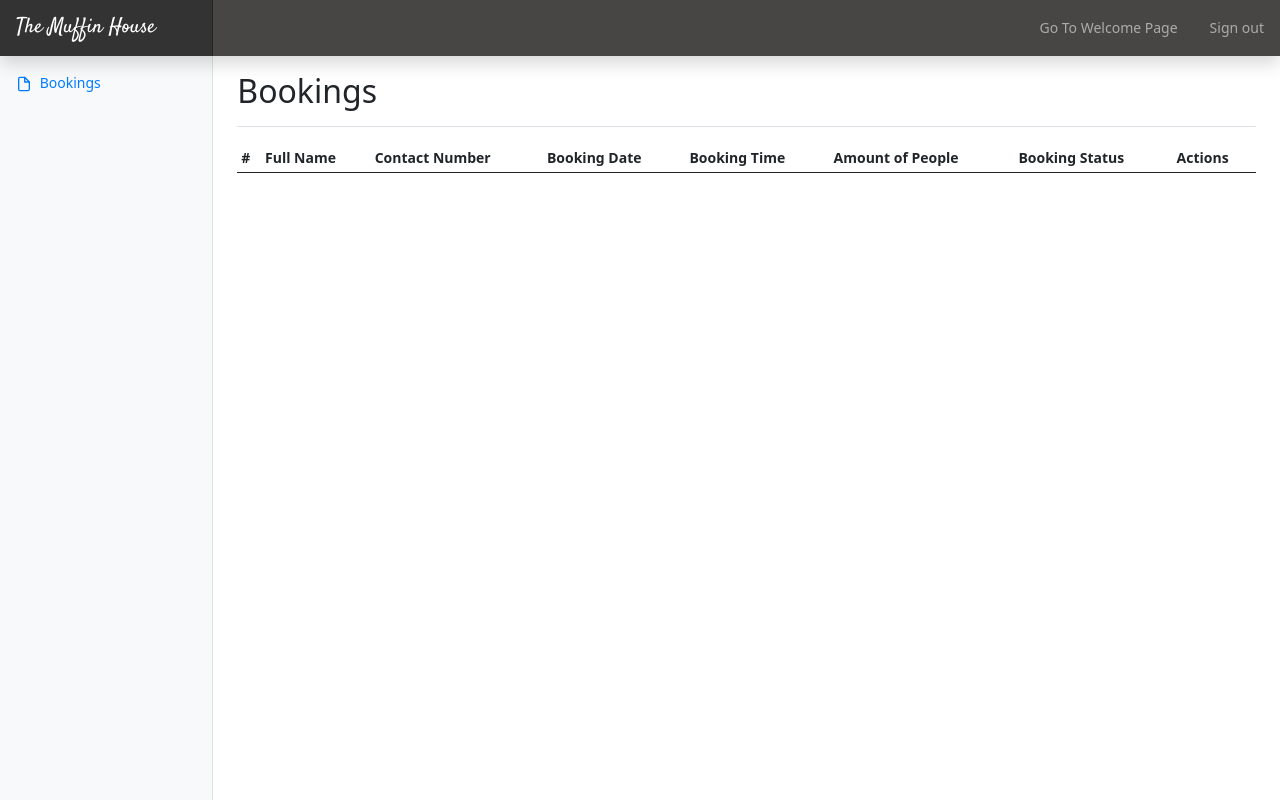
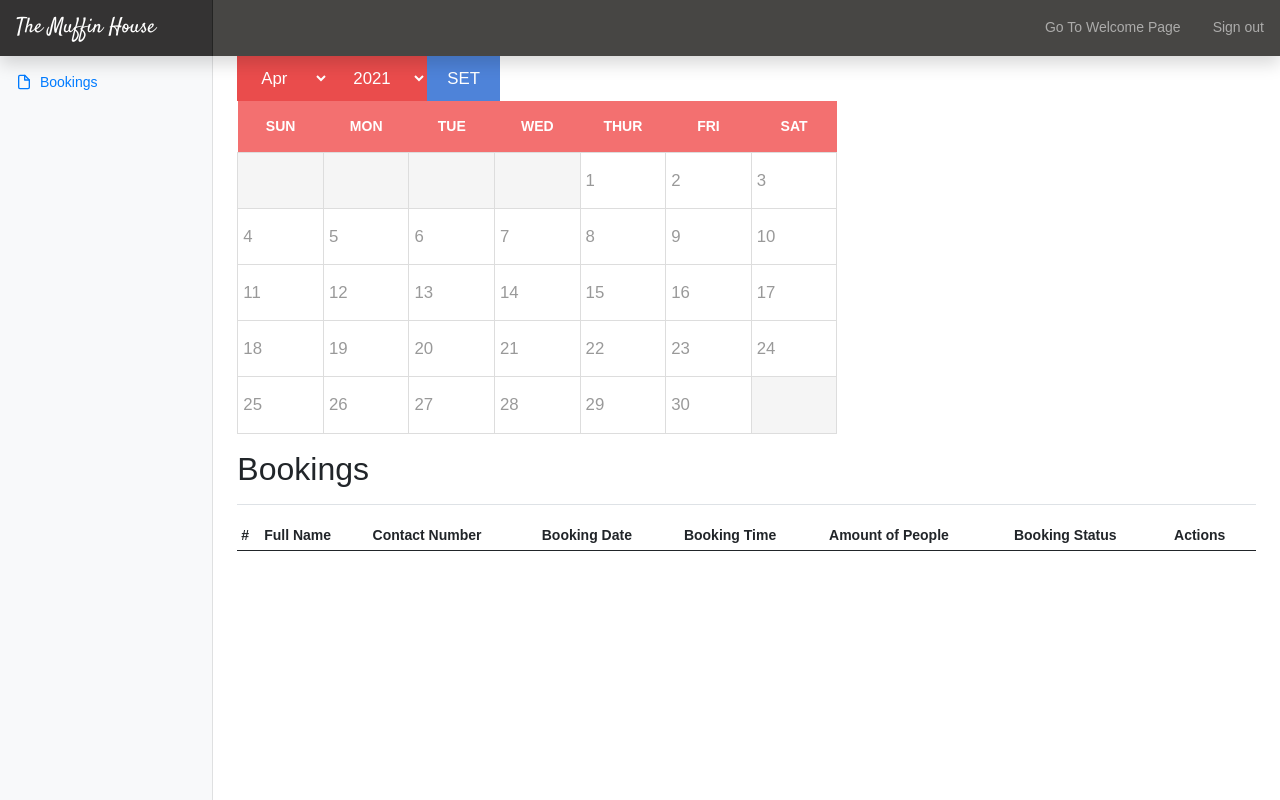
Before and after one commit to likweitan/restaurant-website, a PHP site: page /admin/index.php in a window 1280 px wide. Run offline with PHP 8.4, Linux system fonts and the light colour scheme; data that the repository does not hold is empty.

Commit message:
add calender in admin page

```diff
--- /dev/null
+++ b/admin/calendar.css
@@ -0,0 +1,91 @@
+/* [CONTAINER] */
+#cal-wrap { max-width: 600px; }
+
+/* [PERIOD SELECTOR] */
+#cal-date { display: flex; }
+#cal-mth, #cal-yr, #cal-set {
+  box-sizing: border-box;
+  padding: 10px 20px;
+  font-size: 1.2em;
+  border: 0;
+  color: #fff;
+}
+#cal-mth, #cal-yr { background: #ea4c4c; }
+#cal-set { background: #4e83d9; }
+
+/* [CALENDAR] */
+#calendar {
+  width: 100%;
+  border-collapse: collapse;
+}
+#calendar tr.head td {
+  font-weight: bold;
+  text-transform: uppercase;
+  color: #fff;
+  background: #f37070;
+  padding: 15px;
+  text-align: center;
+}
+#calendar tr.day td {
+  border: 1px solid #ddd;
+  width: 14.28%;
+  padding: 15px 5px;
+  vertical-align: top;
+}
+#calendar tr.day td:hover {
+  background: #fff9e4;
+  cursor: pointer;
+}
+#calendar tr td.blank {
+  background: #f5f5f5;
+}
+#calendar .dd {
+  font-size: 1.2em;
+  color: #999;
+}
+#calendar .evt {
+  margin-top: 5px;
+  font-size: 0.8em;
+  font-weight: bold;
+  overflow: hidden;
+  color: #ff5d5d;
+}
+
+/* [ADD/EDIT EVENT] */
+#cal-event form {
+  padding: 15px;
+  margin-top: 20px;
+  background: #f5f5f5;
+  border: 1px solid #ddd;
+}
+#cal-event h1 {
+  color: #333;
+  padding: 0;
+  margin: 0;
+}
+#evt-date {
+  color: #999;
+  margin: 10px 0;
+}
+#cal-event textarea {
+  display: block;
+  box-sizing: padding-box;
+  width: 90%;
+  padding: 10px;
+  margin: 10px 0;
+  border: 1px solid #ddd;
+  resize: none;
+}
+#cal-event input[type=button], #cal-event input[type=submit] {
+  padding: 10px;
+  margin: 5px;
+  font-size: 1.2em;
+  border: 0;
+  background: #ea4c4c;
+  color: #fff;
+}
+
+/* [DOES NOT MATTER] */
+html, body, textarea, input {
+  font-family: arial, sans-serif;
+}
--- /dev/null
+++ b/admin/calendar.js
@@ -0,0 +1,180 @@
+var cal = {
+  // (A) PROPERTIES
+  mName : ["Jan", "Feb", "Mar", "Apr", "May", "Jun", "Jul", "Aug", "Sep", "Oct", "Nov", "Dec"], // Month Names
+  data : null, // Events for the selected period
+  sDay : 0, // Current selected day
+  sMth : 0, // Current selected month
+  sYear : 0, // Current selected year
+  sMon : false, // Week start on Monday?
+
+  // (B) DRAW CALENDAR FOR SELECTED MONTH
+  list : function () {
+    // (B1) BASIC CALCULATIONS - DAYS IN MONTH, START + END DAY
+    // Note - Jan is 0 & Dec is 11 in JS.
+    // Note - Sun is 0 & Sat is 6
+    cal.sMth = parseInt(document.getElementById("cal-mth").value); // selected month
+    cal.sYear = parseInt(document.getElementById("cal-yr").value); // selected year
+    var daysInMth = new Date(cal.sYear, cal.sMth+1, 0).getDate(), // number of days in selected month
+        startDay = new Date(cal.sYear, cal.sMth, 1).getDay(), // first day of the month
+        endDay = new Date(cal.sYear, cal.sMth, daysInMth).getDay(); // last day of the month
+
+    // (B2) LOAD DATA FROM LOCALSTORAGE
+    cal.data = localStorage.getItem("cal-" + cal.sMth + "-" + cal.sYear);
+    if (cal.data==null) {
+      localStorage.setItem("cal-" + cal.sMth + "-" + cal.sYear, "{}");
+      cal.data = {};
+    } else {
+      cal.data = JSON.parse(cal.data);
+    }
+
+    // (B3) DRAWING CALCULATIONS
+    // Determine the number of blank squares before start of month
+    var squares = [];
+    if (cal.sMon && startDay != 1) {
+      var blanks = startDay==0 ? 7 : startDay ;
+      for (var i=1; i<blanks; i++) { squares.push("b"); }
+    }
+    if (!cal.sMon && startDay != 0) {
+      for (var i=0; i<startDay; i++) { squares.push("b"); }
+    }
+
+    // Populate the days of the month
+    for (var i=1; i<=daysInMth; i++) { squares.push(i); }
+
+    // Determine the number of blank squares after end of month
+    if (cal.sMon && endDay != 0) {
+      var blanks = endDay==6 ? 1 : 7-endDay;
+      for (var i=0; i<blanks; i++) { squares.push("b"); }
+    }
+    if (!cal.sMon && endDay != 6) {
+      var blanks = endDay==0 ? 6 : 6-endDay;
+      for (var i=0; i<blanks; i++) { squares.push("b"); }
+    }
+
+    // (B4) DRAW HTML CALENDAR
+    // Container
+    var container = document.getElementById("cal-container"),
+        cTable = document.createElement("table");
+    cTable.id = "calendar";
+    container.innerHTML = "";
+    container.appendChild(cTable);
+
+    // First row - Day names
+    var cRow = document.createElement("tr"),
+        cCell = null,
+        days = ["Sun", "Mon", "Tue", "Wed", "Thur", "Fri", "Sat"];
+    if (cal.sMon) { days.push(days.shift()); }
+    for (var d of days) {
+      cCell = document.createElement("td");
+      cCell.innerHTML = d;
+      cRow.appendChild(cCell);
+    }
+    cRow.classList.add("head");
+    cTable.appendChild(cRow);
+
+    // Days in Month
+    var total = squares.length;
+    cRow = document.createElement("tr");
+    cRow.classList.add("day");
+    for (var i=0; i<total; i++) {
+      cCell = document.createElement("td");
+      if (squares[i]=="b") { cCell.classList.add("blank"); }
+      else {
+        cCell.innerHTML = "<div class='dd'>"+squares[i]+"</div>";
+        if (cal.data[squares[i]]) {
+          cCell.innerHTML += "<div class='evt'>" + cal.data[squares[i]] + "</div>";
+        }
+        cCell.addEventListener("click", function(){
+          cal.show(this);
+        });
+      }
+      cRow.appendChild(cCell);
+      if (i!=0 && (i+1)%7==0) {
+        cTable.appendChild(cRow);
+        cRow = document.createElement("tr");
+        cRow.classList.add("day");
+      }
+    }
+
+    // (B5) REMOVE ANY PREVIOUS ADD/EDIT EVENT DOCKET
+    cal.close();
+  },
+
+  // (C) SHOW EDIT EVENT DOCKET FOR SELECTED DAY
+  show : function (el) {
+    // (C1) FETCH EXISTING DATA
+    cal.sDay = el.getElementsByClassName("dd")[0].innerHTML;
+
+    // (C2) DRAW EVENT FORM
+    var tForm = "<h1>" + (cal.data[cal.sDay] ? "EDIT" : "ADD") + " EVENT</h1>";
+    tForm += "<div id='evt-date'>" + cal.sDay + " " + cal.mName[cal.sMth] + " " + cal.sYear + "</div>";
+    tForm += "<textarea id='evt-details' required>" + (cal.data[cal.sDay] ? cal.data[cal.sDay] : "") + "</textarea>";
+    tForm += "<input type='button' value='Close' onclick='cal.close()'/>";
+    tForm += "<input type='button' value='Delete' onclick='cal.del()'/>";
+    tForm += "<input type='submit' value='Save'/>";
+
+    // (C3) ATTACH EVENT FORM
+    var eForm = document.createElement("form");
+    eForm.addEventListener("submit", cal.save);
+    eForm.innerHTML = tForm;
+    var container = document.getElementById("cal-event");
+    container.innerHTML = "";
+    container.appendChild(eForm);
+  },
+
+  // (D) CLOSE EVENT DOCKET
+  close : function () {
+    document.getElementById("cal-event").innerHTML = "";
+  },
+
+  // (E) SAVE EVENT
+  save : function (evt) {
+    evt.stopPropagation();
+    evt.preventDefault();
+    cal.data[cal.sDay] = document.getElementById("evt-details").value;
+    localStorage.setItem("cal-" + cal.sMth + "-" + cal.sYear, JSON.stringify(cal.data));
+    cal.list();
+  },
+
+  // (F) DELETE EVENT FOR SELECTED DATE
+  del : function () {
+    if (confirm("Remove event?")) {
+      delete cal.data[cal.sDay];
+      localStorage.setItem("cal-" + cal.sMth + "-" + cal.sYear, JSON.stringify(cal.data));
+      cal.list();
+    }
+  }
+};
+
+// (G) INIT - DRAW MONTH & YEAR SELECTOR
+window.addEventListener("load", function () {
+  // (G1) DATE NOW
+  var now = new Date(),
+      nowMth = now.getMonth(),
+      nowYear = parseInt(now.getFullYear());
+
+  // (G2) APPEND MONTHS SELECTOR
+  var month = document.getElementById("cal-mth");
+  for (var i = 0; i < 12; i++) {
+    var opt = document.createElement("option");
+    opt.value = i;
+    opt.innerHTML = cal.mName[i];
+    if (i==nowMth) { opt.selected = true; }
+    month.appendChild(opt);
+  }
+
+  // (G3) APPEND YEARS SELECTOR
+  // Set to 10 years range. Change this as you like.
+  var year = document.getElementById("cal-yr");
+  for (var i = nowYear-10; i<=nowYear+10; i++) {
+    var opt = document.createElement("option");
+    opt.value = i;
+    opt.innerHTML = i;
+    if (i==nowYear) { opt.selected = true; }
+    year.appendChild(opt);
+  }
+
+  // (G4) START - DRAW CALENDAR
+  document.getElementById("cal-set").addEventListener("click", cal.list);
+  cal.list();
+});
--- a/admin/index.php
+++ b/admin/index.php
@@ -4,7 +4,8 @@
     if(isset($_SESSION['id']))
     {
         $sql = "SELECT * FROM bookingform
-        ORDER BY booking_create_at DESC";
+                #WHERE booking_date >= DATE(CURRENT_TIMESTAMP())
+                ORDER BY booking_create_at DESC";
         $query = mysqli_query($link,$sql);
     }
 ?>
@@ -42,6 +43,9 @@
       }
     </style>
 
+    <!--Calendar CSS & JS -->
+    <link href="calendar.css" rel="stylesheet">
+    <script src="calendar.js"></script>
 
     <!-- Custom styles for this template -->
     <link href="dashboard.css" rel="stylesheet">
@@ -89,6 +93,26 @@
     </nav>
 
     <main class="col-md-9 ms-sm-auto col-lg-10 px-md-4">
+
+        <!--calender test start -->
+
+        <div id="cal-wrap">
+          <!-- [PERIOD SELECTOR] -->
+          <div id="cal-date">
+            <select id="cal-mth"></select>
+            <select id="cal-yr"></select>
+            <input id="cal-set" type="button" value="SET"/>
+          </div>
+
+          <!-- [CALENDAR] -->
+          <div id="cal-container"></div>
+
+          <!-- [EVENT] -->
+          <div id="cal-event"></div>
+        </div>
+
+        <!--calender test end -->
+
       <div class="d-flex justify-content-between flex-wrap flex-md-nowrap align-items-center pt-3 pb-2 mb-3 border-bottom">
         <h1 class="h2">Bookings</h1>
       </div>
```
